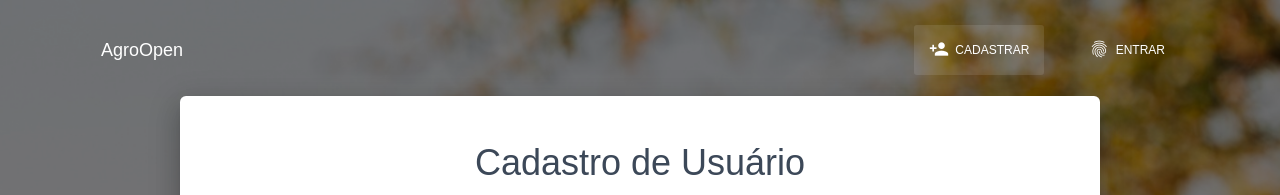
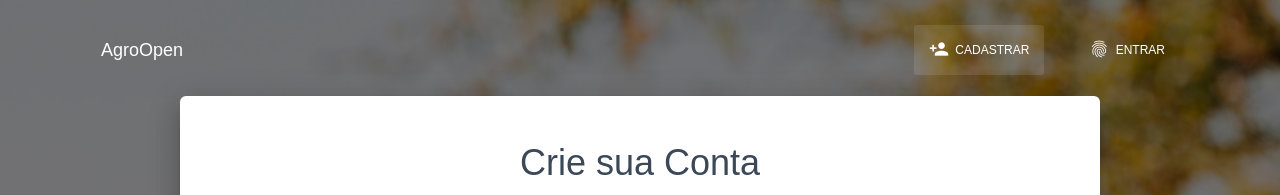
Before and after one commit to Brenins/Projeto-WEB, a website: page paginas/public/register.html in a window 1280 px wide. Shown: the top 195 px of the page. Drawn offline with Linux system fonts and the light colour scheme; some packages are replaced by stand-ins of ours.

Commit message:
Sambiriliba

```diff
--- a/paginas/public/register.html
+++ b/paginas/public/register.html
@@ -68,7 +68,7 @@ The above copyright notice and this permission notice shall be included in all c
         <div class="row">
           <div class="col-md-10 ml-auto mr-auto">
             <div class="card card-signup">
-              <h2 class="card-title text-center">Cadastro de Usuário</h2>
+              <h2 class="card-title text-center">Crie sua Conta</h2>
               <div class="card-body">
                 <div class="row">
                   <div class="col-md-5 ml-auto">
```
